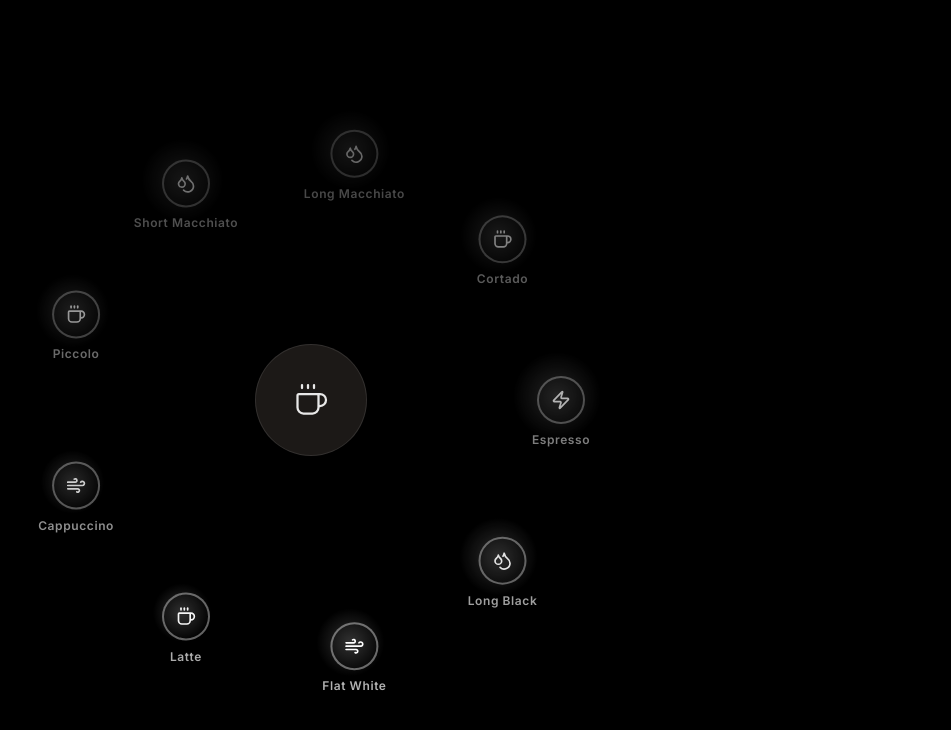
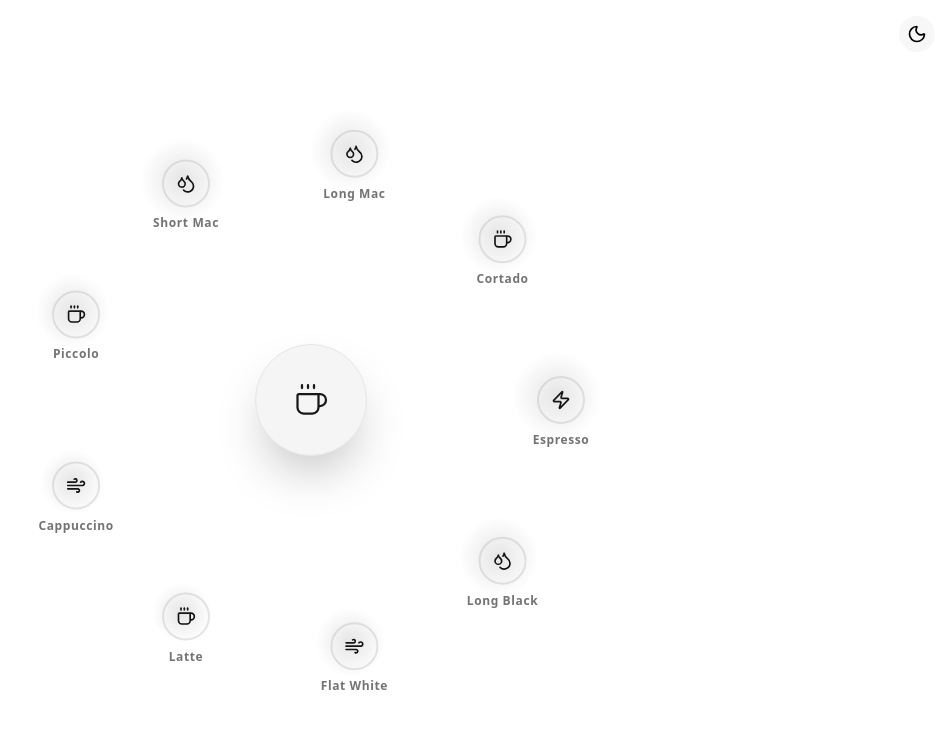
Before and after one commit to andrewn-net/espresso-guide, a React (Vite) app: page / in a window 1280 px wide. Shown: the top 730 px of the page, without its empty margins (329-1280 px from the left). Built offline with nearby package versions, Linux system fonts and the light colour scheme.

Commit message:
feat: Implement light/dark theme toggle, update drink titles, and refactor UI colors for theme compatibility.

```diff
--- a/src/App.tsx
+++ b/src/App.tsx
@@ -1,7 +1,7 @@
 import { useState, useEffect } from "react";
 import RadialOrbitalTimeline, { type TimelineItem } from "@/components/ui/radial-orbital-timeline";
-import { Coffee, Droplets, Wind, Zap } from "lucide-react";
-// import { useStore } from "@/store/useStore"; // Removed as we map static presets now
+import { Coffee, Droplets, Wind, Zap, Sun, Moon } from "lucide-react";
+import { useStore } from "@/store/useStore";
 
 // Extended Drink Definitions for the Radial Menu
 const DRINKS = [
@@ -93,7 +93,7 @@ const DRINKS = [
   },
   {
     id: 7,
-    title: "Short Macchiato",
+    title: "Short Mac",
     description: "Espresso 'stained' with a dash of warm milk and foam.",
     recipe: { dose: "18g", yield: "36g", milk: "Dash" },
     steps: [
@@ -103,11 +103,12 @@ const DRINKS = [
     ],
     icon: Droplets,
     energy: 90,
-    relatedIds: [1]
+    relatedIds: [1],
+    fullTitle: "Short Macchiato"
   },
   {
     id: 8,
-    title: "Long Macchiato",
+    title: "Long Mac",
     description: "A bold long black 'stained' with a dash of milk and foam.",
     recipe: { dose: "18g", yield: "36g", water: "80ml", milk: "Dash" },
     steps: [
@@ -117,6 +118,7 @@ const DRINKS = [
     ],
     icon: Droplets,
     energy: 85,
+    fullTitle: "Long Macchiato"
   },
   {
     id: 9,
@@ -134,24 +136,34 @@ const DRINKS = [
 ];
 
 export default function App() {
+  const { theme, toggleTheme } = useStore();
   const [timelineData, setTimelineData] = useState<TimelineItem[]>([]);
+
+  // Apply theme class to document root
+  useEffect(() => {
+    const root = window.document.documentElement;
+    root.classList.remove('light', 'dark');
+    root.classList.add(theme);
+  }, [theme]);
 
   useEffect(() => {
     // Map static DRINKS to TimelineItem format with Rich Content
     const nodes: TimelineItem[] = DRINKS.map(drink => ({
       id: drink.id,
       title: drink.title,
+      // @ts-ignore
+      fullTitle: drink.fullTitle,
       date: "Recipe",
       // Rich Content Render
       content: (
         <div className="space-y-3">
-          <p className="italic text-white/90">{drink.description}</p>
-          <div className="bg-white/10 p-2 rounded text-[10px] font-mono grid grid-cols-2 gap-2">
+          <p className="italic text-muted-foreground">{drink.description}</p>
+          <div className="bg-secondary/50 p-2 rounded text-[10px] font-mono grid grid-cols-2 gap-2 text-foreground">
             {Object.entries(drink.recipe).map(([k, v]) => (
               <div key={k}><span className="opacity-50 uppercase mr-1">{k}:</span>{v}</div>
             ))}
           </div>
-          <ul className="list-disc list-inside space-y-1 text-white/80">
+          <ul className="list-disc list-inside space-y-1 text-muted-foreground">
             {drink.steps.map((step, i) => <li key={i}>{step}</li>)}
           </ul>
         </div>
@@ -164,10 +176,18 @@ export default function App() {
     }));
 
     setTimelineData(nodes);
-  }, []);
+  }, [theme]); // Re-render content when theme changes to ensure utility classes update? actually CSS handle it
 
   return (
-    <div className="relative w-full h-[100dvh] bg-black">
+    <div className="relative w-full h-[100dvh] bg-background transition-colors duration-500">
+      <div className="absolute top-4 right-4 z-50">
+        <button
+          onClick={toggleTheme}
+          className="p-2 rounded-full bg-secondary/80 text-foreground backdrop-blur-sm hover:bg-secondary transition-all"
+        >
+          {theme === 'dark' ? <Sun size={20} /> : <Moon size={20} />}
+        </button>
+      </div>
       <RadialOrbitalTimeline timelineData={timelineData} />
     </div>
   );
--- a/src/components/ui/radial-orbital-timeline.tsx
+++ b/src/components/ui/radial-orbital-timeline.tsx
@@ -14,6 +14,7 @@ export interface TimelineItem {
 
 
     energy: number;
+    fullTitle?: string;
 }
 
 interface RadialOrbitalTimelineProps {
@@ -94,17 +95,14 @@ export default function RadialOrbitalTimeline({
         const y = radius * Math.sin(radian) + centerOffset.y;
 
         const zIndex = Math.round(100 + 50 * Math.cos(radian));
-        const opacity = Math.max(
-            0.4,
-            Math.min(1, 0.4 + 0.6 * ((1 + Math.sin(radian)) / 2))
-        );
+        const opacity = 1;
 
         return { x, y, angle, zIndex, opacity };
     };
 
     return (
         <div
-            className="w-full h-[100dvh] flex flex-col items-center justify-center bg-black overflow-hidden"
+            className="w-full h-[100dvh] flex flex-col items-center justify-center bg-background overflow-hidden transition-colors duration-500"
             ref={containerRef}
             onClick={handleContainerClick}
         >
@@ -118,8 +116,8 @@ export default function RadialOrbitalTimeline({
                     }}
                 >
                     {/* Center Coffee Anchor - Flat/Minimal */}
-                    <div className={`absolute rounded-full bg-stone-900 flex items-center justify-center z-10 border border-white/10 shadow-2xl transition-all duration-500 ${isMobile ? 'w-20 h-20' : 'w-28 h-28'}`}>
-                        <Coffee className="text-white/90" size={isMobile ? 24 : 36} strokeWidth={1.5} />
+                    <div className={`absolute rounded-full bg-secondary flex items-center justify-center z-10 border border-border shadow-2xl transition-all duration-500 ${isMobile ? 'w-20 h-20' : 'w-28 h-28'}`}>
+                        <Coffee className="text-foreground/90" size={isMobile ? 24 : 36} strokeWidth={1.5} />
                     </div>
 
                     {timelineData.map((item, index) => {
@@ -131,7 +129,7 @@ export default function RadialOrbitalTimeline({
                         const nodeStyle = {
                             transform: `translate(${position.x}px, ${position.y}px)`,
                             zIndex: isExpanded ? 200 : position.zIndex,
-                            opacity: isExpanded ? 1 : position.opacity,
+                            opacity: 1,
                         };
 
                         return (
@@ -148,7 +146,7 @@ export default function RadialOrbitalTimeline({
                                 <div
                                     className={`absolute rounded-full -inset-1`}
                                     style={{
-                                        background: `radial-gradient(circle, rgba(255,255,255,0.2) 0%, rgba(255,255,255,0) 70%)`,
+                                        background: `radial-gradient(circle, rgba(125,125,125,0.2) 0%, rgba(0,0,0,0) 70%)`,
                                         width: `${item.energy * 0.5 + 40}px`,
                                         height: `${item.energy * 0.5 + 40}px`,
                                         left: `-${(item.energy * 0.5 + 40 - 40) / 2}px`,
@@ -160,13 +158,13 @@ export default function RadialOrbitalTimeline({
                                     className={`
                   rounded-full flex items-center justify-center
                   ${isExpanded
-                                            ? "bg-white text-black"
-                                            : "bg-black text-white"
+                                            ? "bg-primary text-primary-foreground"
+                                            : "bg-card text-card-foreground"
                                         }
                   border-2
                   ${isExpanded
-                                            ? "border-white shadow-lg shadow-white/30"
-                                            : "border-white/40"
+                                            ? "border-primary shadow-lg shadow-primary/30"
+                                            : "border-border"
                                         }
                   transition-all duration-300 transform
                   ${isMobile ? 'w-10 h-10' : 'w-12 h-12'}
@@ -183,7 +181,7 @@ export default function RadialOrbitalTimeline({
                   transition-all duration-300
                   ${isMobile ? 'top-11' : 'top-14'}
                   left-1/2 -translate-x-1/2
-                  ${isExpanded ? "text-white scale-110" : "text-white/70"}
+                  ${isExpanded ? "text-foreground scale-110" : "text-muted-foreground"}
                 `}
                                 >
                                     {item.title}
@@ -208,7 +206,7 @@ export default function RadialOrbitalTimeline({
                                     ? 'fixed top-1/2 left-1/2 -translate-x-1/2 -translate-y-1/2 w-[90vw] max-w-md'
                                     : 'absolute top-1/2 left-1/2 -translate-x-1/2 -translate-y-1/2 w-72'
                                 }
-                                bg-neutral-900/95 backdrop-blur-md border-white/10 shadow-2xl shadow-black/50 overflow-hidden z-[999]
+                                bg-card/95 backdrop-blur-md border-border shadow-2xl shadow-black/20 overflow-hidden z-[999]
                                 animate-in fade-in zoom-in-95 duration-200
                             `}
                             style={!isMobile ? {
@@ -218,29 +216,29 @@ export default function RadialOrbitalTimeline({
                             } : {}}
                             onClick={(e) => e.stopPropagation()}
                         >
-                            {!isMobile && <div className="absolute -top-3 left-1/2 -translate-x-1/2 w-px h-3 bg-white/50"></div>}
+                            {!isMobile && <div className="absolute -top-3 left-1/2 -translate-x-1/2 w-px h-3 bg-border"></div>}
                             <CardHeader className="pb-2 pt-4">
                                 <div className="flex justify-between items-center">
                                     <span className="text-xs font-mono text-amber-500 tracking-widest uppercase">
                                         Classic Coffee
                                     </span>
                                 </div>
-                                <CardTitle className="text-xl mt-1 font-bold text-white tracking-tight">
-                                    {activeItem.title}
+                                <CardTitle className="text-xl mt-1 font-bold text-foreground tracking-tight">
+                                    {activeItem.fullTitle || activeItem.title}
                                 </CardTitle>
                             </CardHeader>
-                            <CardContent className="text-sm text-neutral-300 pb-4">
+                            <CardContent className="text-sm text-muted-foreground pb-4">
                                 <div className="mb-4 leading-relaxed">{activeItem.content}</div>
 
-                                <div className="pt-3 border-t border-white/5">
+                                <div className="pt-3 border-t border-border">
                                     <div className="flex justify-between items-center text-xs mb-2">
-                                        <span className="flex items-center text-neutral-400">
+                                        <span className="flex items-center text-muted-foreground">
                                             <Zap size={12} className="mr-1.5" />
                                             Caffeine Intensity
                                         </span>
-                                        <span className="font-mono text-white">{activeItem.energy}%</span>
+                                        <span className="font-mono text-foreground">{activeItem.energy}%</span>
                                     </div>
-                                    <div className="w-full h-1.5 bg-white/10 rounded-full overflow-hidden">
+                                    <div className="w-full h-1.5 bg-secondary rounded-full overflow-hidden">
                                         <div
                                             className="h-full bg-gradient-to-r from-amber-700 to-amber-500"
                                             style={{ width: `${activeItem.energy}%` }}
--- a/src/index.css
+++ b/src/index.css
@@ -1,27 +1,75 @@
 @import "tailwindcss";
 
-:root {
-  font-family: Inter, system-ui, Avenir, Helvetica, Arial, sans-serif;
-  --background: 255 255 255;
-  --foreground: 0 0 0;
-  --card: 255 255 255;
-  --card-foreground: 0 0 0;
-  --popover: 255 255 255;
-  --popover-foreground: 0 0 0;
-  --primary: 0 0 0;
-  --primary-foreground: 255 255 255;
-  --secondary: 240 240 240;
-  --secondary-foreground: 0 0 0;
-  --muted: 240 240 240;
-  --muted-foreground: 100 100 100;
-  --accent: 240 240 240;
-  --accent-foreground: 0 0 0;
-  --destructive: 255 0 0;
-  --destructive-foreground: 255 255 255;
-  --border: 220 220 220;
-  --input: 220 220 220;
-  --ring: 0 0 0;
-  --radius: 0.5rem;
+@layer base {
+  :root {
+    --background: 0 0% 0%;
+    --foreground: 0 0% 100%;
+    --card: 0 0% 9%;
+    --card-foreground: 0 0% 100%;
+    --popover: 0 0% 9%;
+    --popover-foreground: 0 0% 100%;
+    --primary: 0 0% 100%;
+    --primary-foreground: 0 0% 0%;
+    --secondary: 0 0% 15%;
+    --secondary-foreground: 0 0% 100%;
+    --muted: 0 0% 15%;
+    --muted-foreground: 0 0% 65%;
+    --accent: 0 0% 15%;
+    --accent-foreground: 0 0% 100%;
+    --destructive: 0 63% 31%;
+    --destructive-foreground: 0 0% 100%;
+    --border: 0 0% 20%;
+    --input: 0 0% 20%;
+    --ring: 0 0% 100%;
+    --radius: 0.5rem;
+  }
+
+  .light {
+    --background: 0 0% 100%;
+    --foreground: 0 0% 0%;
+    --card: 0 0% 100%;
+    --card-foreground: 0 0% 0%;
+    --popover: 0 0% 100%;
+    --popover-foreground: 0 0% 0%;
+    --primary: 0 0% 0%;
+    --primary-foreground: 0 0% 100%;
+    --secondary: 0 0% 96%;
+    --secondary-foreground: 0 0% 0%;
+    --muted: 0 0% 96%;
+    --muted-foreground: 0 0% 45%;
+    --accent: 0 0% 96%;
+    --accent-foreground: 0 0% 0%;
+    --destructive: 0 84% 60%;
+    --destructive-foreground: 0 0% 98%;
+    --border: 0 0% 90%;
+    --input: 0 0% 90%;
+    --ring: 0 0% 0%;
+  }
+}
+
+@theme {
+  --color-background: hsl(var(--background));
+  --color-foreground: hsl(var(--foreground));
+  --color-card: hsl(var(--card));
+  --color-card-foreground: hsl(var(--card-foreground));
+  --color-popover: hsl(var(--popover));
+  --color-popover-foreground: hsl(var(--popover-foreground));
+  --color-primary: hsl(var(--primary));
+  --color-primary-foreground: hsl(var(--primary-foreground));
+  --color-secondary: hsl(var(--secondary));
+  --color-secondary-foreground: hsl(var(--secondary-foreground));
+  --color-muted: hsl(var(--muted));
+  --color-muted-foreground: hsl(var(--muted-foreground));
+  --color-accent: hsl(var(--accent));
+  --color-accent-foreground: hsl(var(--accent-foreground));
+  --color-destructive: hsl(var(--destructive));
+  --color-destructive-foreground: hsl(var(--destructive-foreground));
+  --color-border: hsl(var(--border));
+  --color-input: hsl(var(--input));
+  --color-ring: hsl(var(--ring));
+  --radius-lg: var(--radius);
+  --radius-md: calc(var(--radius) - 2px);
+  --radius-sm: calc(var(--radius) - 4px);
 }
 
 /* Animation for the pulsing effect */
--- a/src/store/useStore.ts
+++ b/src/store/useStore.ts
@@ -23,6 +23,10 @@ interface StoreState {
     // Preset Management
     loadPreset: (presetName: string) => void;
     resetToEspresso: () => void;
+
+    // Theme
+    theme: 'dark' | 'light';
+    toggleTheme: () => void;
 }
 
 const PRESETS: Record<string, Recipe> = {
@@ -44,7 +48,7 @@ const PRESETS: Record<string, Recipe> = {
     },
     'Macchiato': {
         id: 'p-macchiato',
-        name: 'Macchiato',
+        name: 'Short Mac',
         baseDrink: 'espresso',
         espressoParams: { dose: 18, yield: 36, time: 30, ratio: 2, temp: 93 },
         components: [
@@ -110,9 +114,22 @@ const createInitialRecipe = (): Recipe => {
     return { ...PRESETS['Espresso'], id: generateId() };
 };
 
+// Helper for initial theme
+const getInitialTheme = (): 'dark' | 'light' => {
+    if (typeof window !== 'undefined') {
+        const saved = localStorage.getItem('theme-preference');
+        if (saved === 'dark' || saved === 'light') return saved;
+        return window.matchMedia('(prefers-color-scheme: dark)').matches ? 'dark' : 'light';
+    }
+    return 'dark';
+};
+
 export const useStore = create<StoreState>((set, get) => ({
     currentRecipe: createInitialRecipe(),
     isPrecisionMode: false,
+
+    // Theme initialization
+    theme: getInitialTheme(),
 
     setBaseDrink: (base) => {
         const { currentRecipe } = get();
@@ -203,5 +220,20 @@ export const useStore = create<StoreState>((set, get) => ({
 
     resetToEspresso: () => {
         set({ currentRecipe: { ...PRESETS['Espresso'], id: generateId() } });
+    },
+
+    toggleTheme: () => {
+        const { theme } = get();
+        const newTheme = theme === 'dark' ? 'light' : 'dark';
+
+        // Update DOM
+        const root = window.document.documentElement;
+        root.classList.remove('light', 'dark');
+        root.classList.add(newTheme);
+
+        // Persist
+        localStorage.setItem('theme-preference', newTheme);
+
+        set({ theme: newTheme });
     }
 }));
```
Also changed, not shown: index.html (+8 -2 lines), public/icon.png (added).
